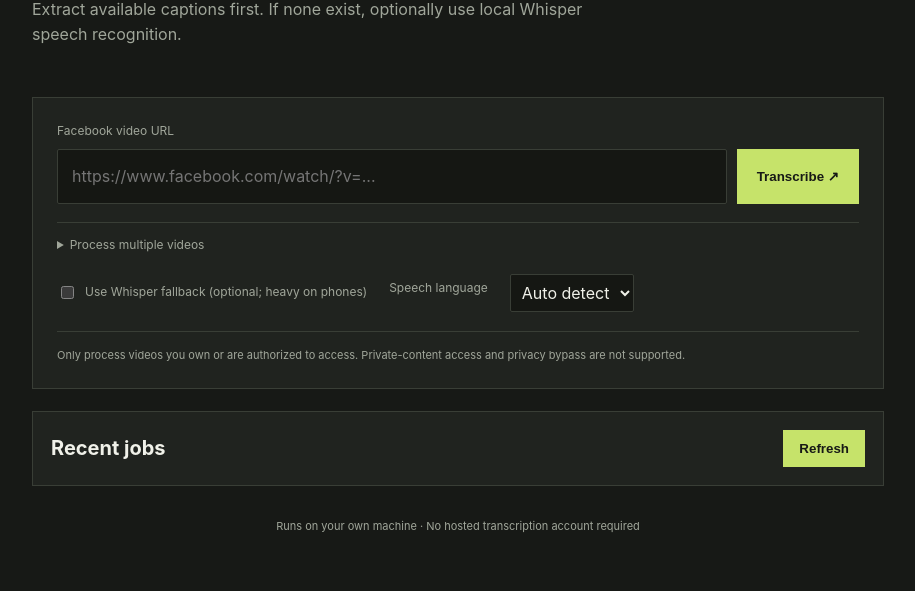
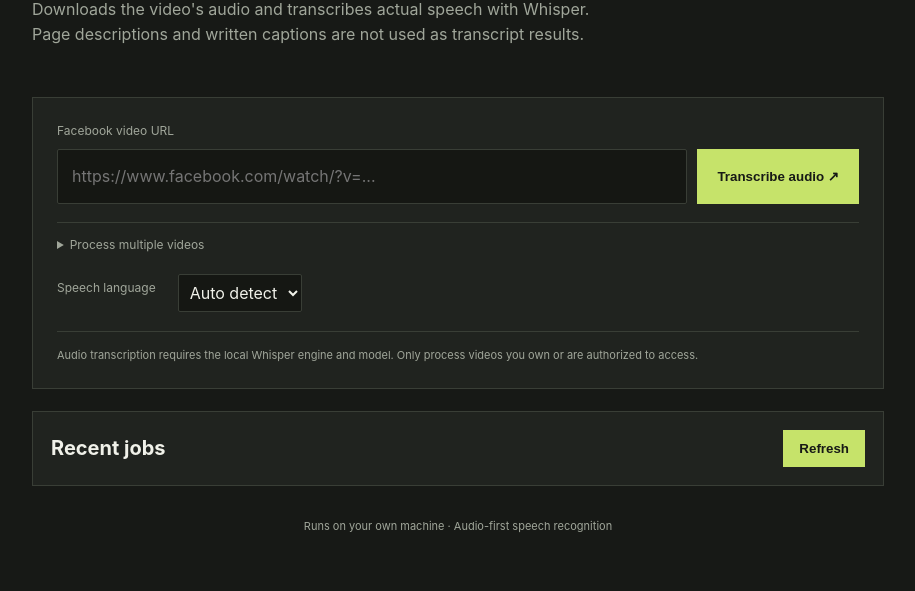
Before and after one commit to galaxyuniversity900-oss/Facebook-Transcript-API-FBTranscript, a plain HTML site: page fbtranscript/web/index.html in a window 1280 px wide. Shown: the part 339-930 px from the top of the page, without its empty margins (182-1097 px from the left). Drawn offline with Linux system fonts and the light colour scheme; files that its build step writes are made by us from their sources.

Commit message:
Make audio transcription explicit in Android UI

```diff
--- a/fbtranscript/web/index.html
+++ b/fbtranscript/web/index.html
@@ -1,24 +1,9 @@
 <!doctype html>
-<html lang="en">
-<head>
-<meta charset="utf-8"><meta name="viewport" content="width=device-width,initial-scale=1">
-<meta name="theme-color" content="#171916"><title>FBTranscript</title>
-<link rel="stylesheet" href="/static/style.css">
-</head>
-<body><main class="shell">
-<header><div class="mark">FB<span>T</span></div><div><p class="eyebrow">LOCAL-FIRST TRANSCRIPTION</p><h1>FBTranscript</h1></div></header>
-<section class="intro"><p class="eyebrow">FACEBOOK VIDEO → TEXT</p><h2>Turn spoken content into<br><em>searchable text.</em></h2>
-<p>Extract available captions first. If none exist, optionally use local Whisper speech recognition.</p></section>
-<section class="panel"><form id="form">
-<label for="url">Facebook video URL</label><div class="url-row">
-<input id="url" type="url" placeholder="https://www.facebook.com/watch/?v=..." required>
-<button id="submit" type="submit">Transcribe ↗</button></div>
-<details class="batch"><summary>Process multiple videos</summary><textarea id="batch-urls" rows="4" placeholder="Paste one Facebook video URL per line"></textarea></details><div class="options"><label class="check"><input id="whisper" type="checkbox"> Use Whisper fallback (optional; heavy on phones)</label>
-<label for="language">Speech language</label><select id="language"><option value="">Auto detect</option><option value="ar">Arabic</option><option value="en">English</option></select></div>
-</form><p class="notice">Only process videos you own or are authorized to access. Private-content access and privacy bypass are not supported.</p></section>
-<section id="results" class="results" hidden><div class="result-head"><div><p class="eyebrow">TRANSCRIPT RESULT</p><h3 id="title">Transcript</h3></div>
-<select id="format"><option value="txt">TXT</option><option value="srt">SRT</option><option value="vtt">VTT</option><option value="json">JSON</option><option value="html">HTML</option></select></div>
-<div id="meta" class="meta"></div><div id="transcript" class="transcript"></div><p id="warnings" class="warnings"></p>
-<button id="copy" class="copy">Copy transcript</button></section>
-<section class="history"><div class="result-head"><h3>Recent jobs</h3><button id="refresh-history" class="copy" type="button">Refresh</button></div><div id="history-list"></div></section><footer>Runs on your own machine · No hosted transcription account required</footer>
-</main><script src="/static/script.js" defer></script></body></html>
+<html lang="en"><head><meta charset="utf-8"><meta name="viewport" content="width=device-width,initial-scale=1"><meta name="theme-color" content="#171916"><title>FBTranscript</title><link rel="stylesheet" href="/static/style.css"></head>
+<body><main class="shell"><header><div class="mark">FB<span>T</span></div><div><p class="eyebrow">LOCAL-FIRST TRANSCRIPTION</p><h1>FBTranscript</h1></div></header>
+<section class="intro"><p class="eyebrow">FACEBOOK VIDEO → TEXT</p><h2>Convert spoken audio into<br><em>searchable text.</em></h2><p>Downloads the video's audio and transcribes actual speech with Whisper. Page descriptions and written captions are not used as transcript results.</p></section>
+<section class="panel"><form id="form"><label for="url">Facebook video URL</label><div class="url-row"><input id="url" type="url" placeholder="https://www.facebook.com/watch/?v=..." required><button id="submit" type="submit">Transcribe audio ↗</button></div>
+<details class="batch"><summary>Process multiple videos</summary><textarea id="batch-urls" rows="4" placeholder="Paste one Facebook video URL per line"></textarea></details><div class="options"><label for="language">Speech language</label><select id="language"><option value="">Auto detect</option><option value="ar">Arabic</option><option value="en">English</option></select></div></form>
+<p class="notice">Audio transcription requires the local Whisper engine and model. Only process videos you own or are authorized to access.</p></section>
+<section id="results" class="results" hidden><div class="result-head"><div><p class="eyebrow">AUDIO TRANSCRIPT</p><h3 id="title">Transcript</h3></div><select id="format"><option value="txt">TXT</option><option value="srt">SRT</option><option value="vtt">VTT</option><option value="json">JSON</option><option value="html">HTML</option></select></div><div id="meta" class="meta"></div><div id="transcript" class="transcript"></div><p id="warnings" class="warnings"></p><button id="copy" class="copy">Copy transcript</button></section>
+<section class="history"><div class="result-head"><h3>Recent jobs</h3><button id="refresh-history" class="copy" type="button">Refresh</button></div><div id="history-list"></div></section><footer>Runs on your own machine · Audio-first speech recognition</footer></main><script src="/static/script.js" defer></script></body></html>
```
